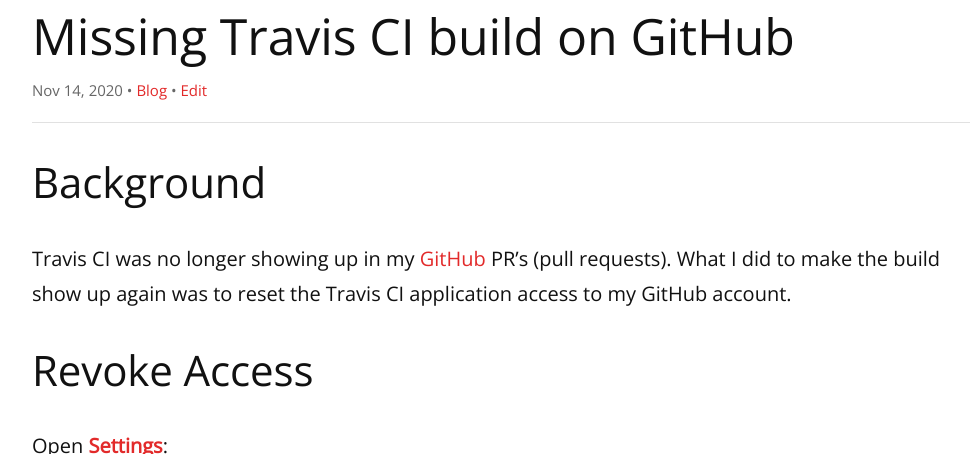
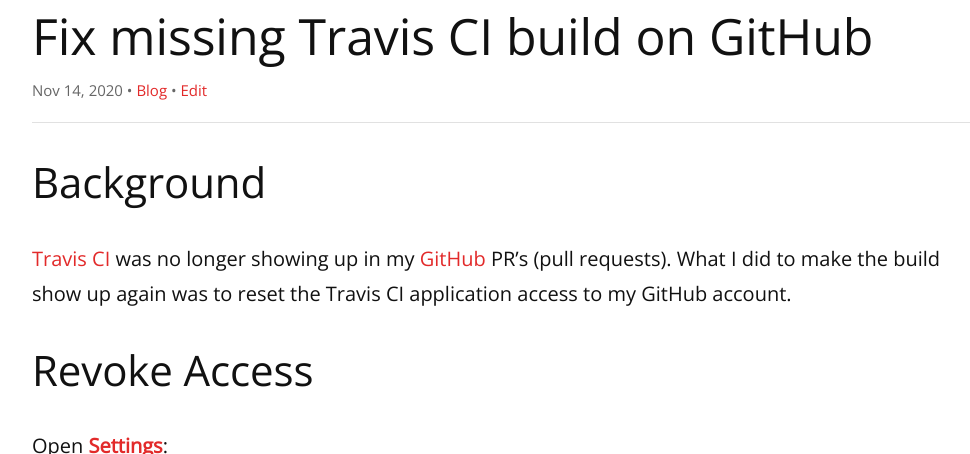
Before and after one commit to remarkablemark/remarkablemark.github.io, a Jekyll site: the page built from _posts/2020/2020-11-14-github-missing-travis-ci-build.md, in a window 1280 px wide and 900 px high, cut to the strip 107-561 px from the top of the window. Shown: the whole strip, without its empty margins (128-1098 px from the left). Built offline with Jekyll 4.4.1, drawn with Linux system fonts in a browser that asks for light colours; comment, search, counter and statistics services are not loaded; some of the changed lines change nothing that is shown.

Commit message:
chore(posts): update "Fix missing Travis CI build on GitHub"
Post: 2020-11-14-github-missing-travis-ci-build.md

Add SEO image, update title and update link to be consistent with
Medium story:

https://medium.com/@remarkablemark/fix-missing-travis-ci-build-on-github-3fcd1508411b

```diff
--- a/_posts/2020/2020-11-14-github-missing-travis-ci-build.md
+++ b/_posts/2020/2020-11-14-github-missing-travis-ci-build.md
@@ -1,14 +1,15 @@
 ---
 layout: post
-title: Missing Travis CI build on GitHub
+title: Fix missing Travis CI build on GitHub
 date: 2020-11-14 20:03:16
-excerpt: How to fix Travis CI build not showing up in a GitHub pull request.
+excerpt: How to fix Travis CI build not showing up in GitHub by resetting the Travis CI application access to the GitHub account.
 categories: travis ci github
+image: /images/2020/2020-11-14-authorize-travis-ci-for-open-source.png
 ---
 
 ## Background
 
-Travis CI was no longer showing up in my [GitHub](https://github.com/) PR's (pull requests). What I did to make the build show up again was to reset the Travis CI application access to my GitHub account.
+[Travis CI](https://travis-ci.org/) was no longer showing up in my [GitHub](https://github.com/) PR's (pull requests). What I did to make the build show up again was to reset the Travis CI application access to my GitHub account.
 
 ## Revoke Access
 
```
